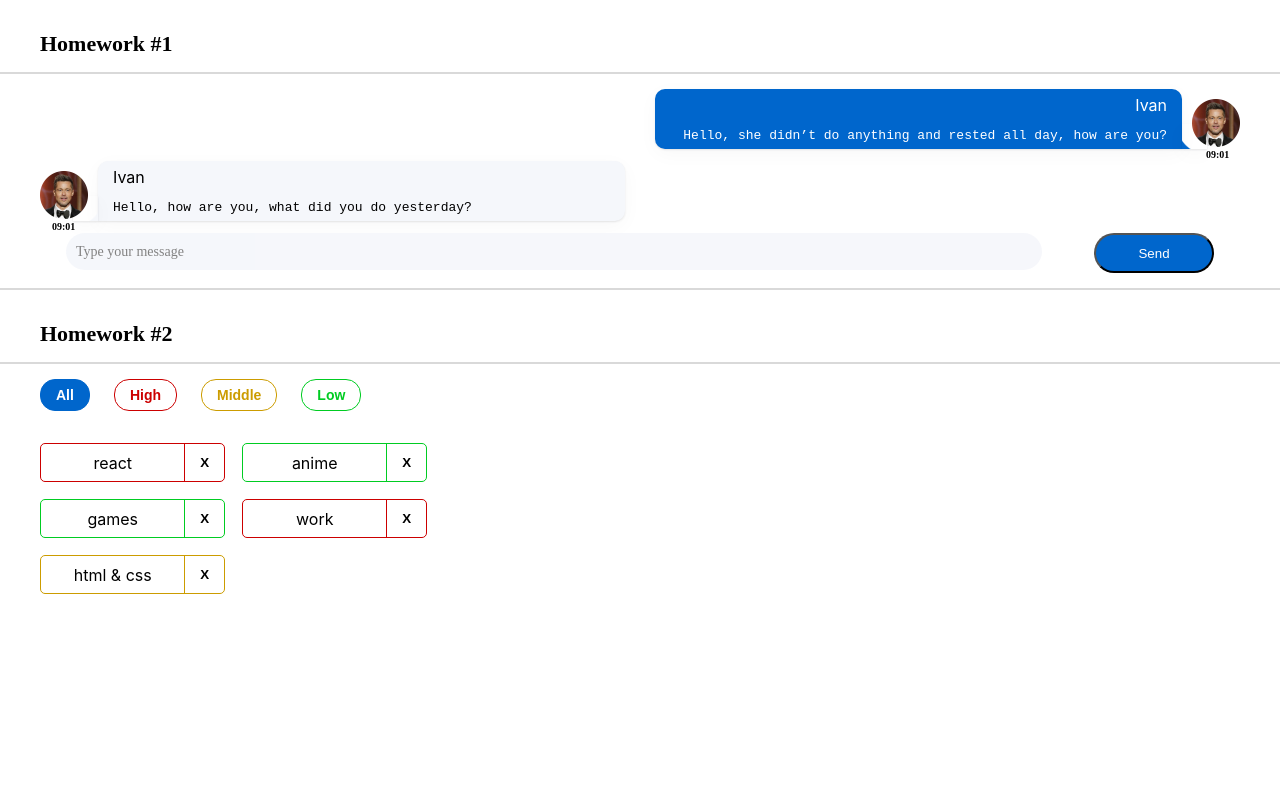
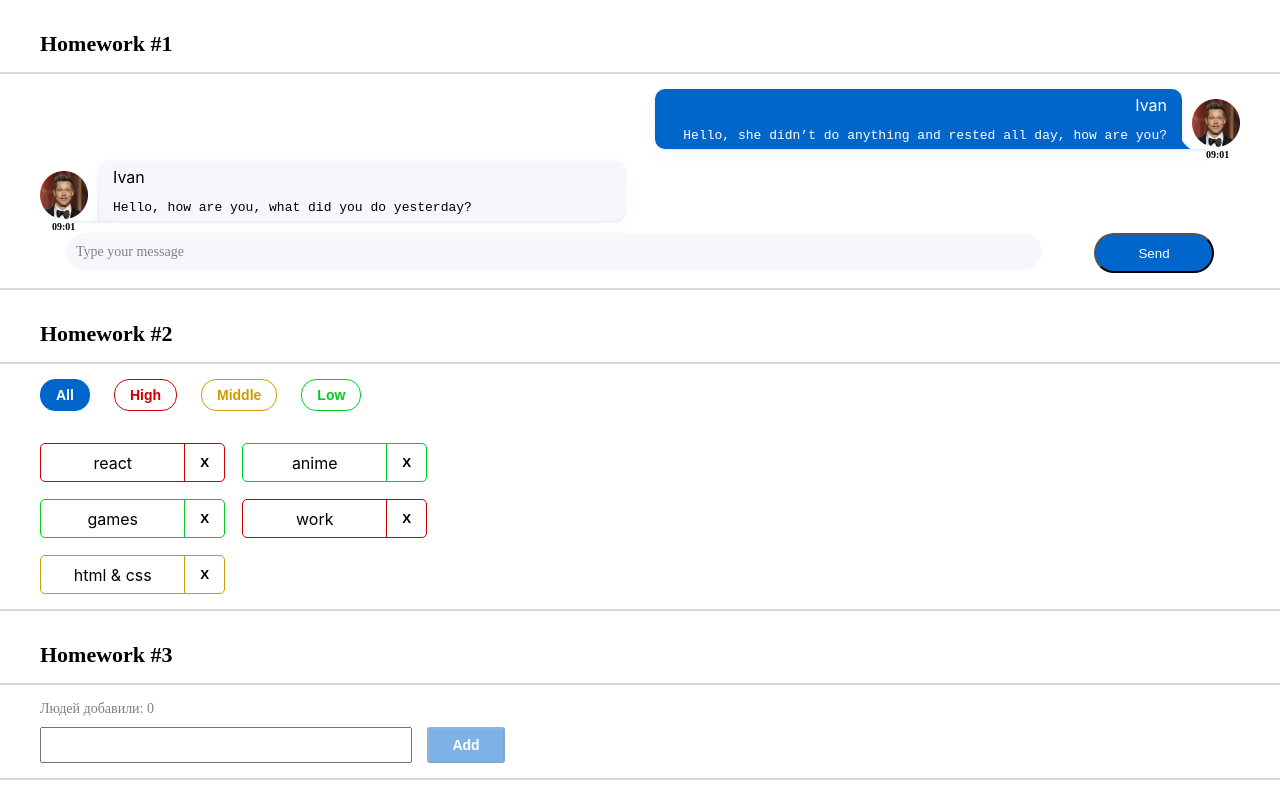
Before and after one commit to Seidali001/hws2-master, a React (Create React App) app: page / in a window 1280 px wide. Built offline with nearby package versions, Linux system fonts and the light colour scheme.

Commit message:
Described the types of hooks, props, arrays and functions. And added the logic of some functions. And displayed some incoming data.

```diff
--- a/package.json
+++ b/package.json
@@ -14,7 +14,7 @@
     "@types/node": "16.11.56",
     "@types/react": "18.0.17",
     "@types/react-dom": "18.0.6",
-    "@types/uuid": "8.3.4",
+    "@types/uuid": "^9.0.0",
     "axios": "0.27.2",
     "gh-pages": "4.0.0",
     "react": "18.2.0",
@@ -24,7 +24,7 @@
     "react-scripts": "5.0.1",
     "redux": "4.2.0",
     "typescript": "4.7.4",
-    "uuid": "9.0.0",
+    "uuid": "^9.0.0",
     "web-vitals": "2.1.4"
   },
   "scripts": {
--- a/src/s1-main/App.module.css
+++ b/src/s1-main/App.module.css
@@ -28,15 +28,10 @@
     border: 1px solid #D9D9D9;
     margin-top: 15px;
     margin-bottom: 15px;
-
 }
 
 .up-line {
-
-
     width: 1280px;
     height: 0px;
-
-
     border: 1px solid #000000;
 }
--- a/src/s1-main/App.tsx
+++ b/src/s1-main/App.tsx
@@ -2,6 +2,7 @@
 import s from './App.module.css'
 import HW1 from '../s2-homeworks/hw01/HW1'
 import HW2 from "../s2-homeworks/hw02/HW2";
+import HW3 from "../s2-homeworks/hw03/HW3";
 
 function App() {
     return (
@@ -9,7 +10,7 @@
             <HW1/>
             {/*раскомментировать по ходу выполнения*/}
             <HW2/>
-            {/*<HW3/>*/}
+            <HW3/>
             {/*<HW4/>*/}
 
             {/*при выполнении дз 5 и более - закомментировать здесь дз 1-4, так как они есть внутри дз 5*/}
--- a/src/s2-homeworks/hw03/Greeting.module.css
+++ b/src/s2-homeworks/hw03/Greeting.module.css
@@ -1,22 +1,60 @@
 .greetingForm {
+
 }
 
 .inputAndButtonContainer {
+    display: flex;
+    flex-direction: row;
+    justify-content: flex-start;
 }
 
 .error {
+
 }
 
 .input {
+    width: 372px;
+    height: 36px;
+    left: 70px;
+    top: 1024px;
+    margin-right: 15px;
 }
 
 .input:focus {
 }
 
 .errorInput {
+    margin-right: 12px;
+    margin-bottom: 10px;
+    box-sizing: border-box;
+    width: 372px;
+    height: 36px;
+    border: 1px solid #b40000;
+    border-radius: 5px;
 }
 
 .button {
+    font-style: normal;
+    font-weight: 600;
+    font-size: 14px;
+    line-height: 20px;
+    color: #FFFFFF;
+    flex: none;
+    order: 0;
+    flex-grow: 0;
+    display: flex;
+    flex-direction: row;
+    justify-content: center;
+    align-items: center;
+    padding: 5px 24px;
+    gap: 10px;
+    width: 78px;
+    height: 36px;
+    left: 454px;
+    top: 1024px;
+    background: #0066CC;
+    opacity: 0.5;
+    border-radius: 3px;
 }
 
 .button:focus {
@@ -29,7 +67,20 @@
 }
 
 .text {
+    margin-bottom: 10px;
+    width: 143px;
+    height: 17px;
+    left: 70px;
+    top: 998px;
+    font-family: 'Montserrat';
+    font-style: normal;
+    font-weight: 400;
+    font-size: 14px;
+    line-height: 17px;
+    color: rgba(0, 0, 0, 0.5);
+
 }
 
 .greeting {
+    margin-bottom: 10px;
 }
--- a/src/s2-homeworks/hw03/Greeting.tsx
+++ b/src/s2-homeworks/hw03/Greeting.tsx
@@ -2,14 +2,14 @@
 import s from './Greeting.module.css'
 
 type GreetingPropsType = {
-    name: any // need to fix any
-    setNameCallback: any // need to fix any
-    addUser: any // need to fix any
-    onBlur: any // need to fix any
-    onEnter: any // need to fix any
-    error: any // need to fix any
-    totalUsers: any // need to fix any
-    lastUserName?: any // need to fix any
+    name: string // need to fix any
+    setNameCallback: (value: string) => void // need to fix any
+    addUser: () => void // need to fix any
+    onBlur: () => void // need to fix any
+    onEnter: (e: KeyboardEvent<HTMLInputElement>) => void // need to fix any
+    error: string // need to fix any
+    totalUsers: number // need to fix any
+    lastUserName?: string // need to fix any
 }
 
 // презентационная компонента (для верстальщика)
@@ -25,7 +25,7 @@
         lastUserName,
     } // деструктуризация пропсов
 ) => {
-    const inputClass = s.errorInput // need to fix with (?:)
+    const inputClass = error? s.errorInput: s.input // need to fix with (?:)
 
     return (
         <div id={'hw3-form'} className={s.greetingForm}>
@@ -41,10 +41,10 @@
                     <input
                         id={'hw3-input'}
                         value={name}
-                        onChange={setNameCallback}
+                        onChange={(e) => setNameCallback(e.currentTarget.value)}
                         className={inputClass}
-                        onKeyDown={onEnter}
-                        onBlur={onBlur}
+                        onKeyDown={(e)=> onEnter(e)}
+                        onBlur={() => onBlur()}
                     />
                     <div id={'hw3-error'} className={s.error}>
                         {error}
@@ -57,10 +57,9 @@
                     className={s.button}
                     disabled={!name.trim()}
                 >
-                    add
+                    Add
                 </button>
             </div>
-
             {lastUserName && (
                 <div className={s.greeting}>
                     Привет <span id={'hw3-last-user'}>{lastUserName}</span>!
--- a/src/s2-homeworks/hw03/GreetingContainer.tsx
+++ b/src/s2-homeworks/hw03/GreetingContainer.tsx
@@ -1,20 +1,34 @@
-import React, { ChangeEvent, KeyboardEvent, useState } from 'react'
+import React, { KeyboardEvent, useState} from 'react'
 import Greeting from './Greeting'
-import { UserType } from './HW3'
+import {UserType} from './HW3'
+import {Simulate} from "react-dom/test-utils";
+import error = Simulate.error;
 
 type GreetingContainerPropsType = {
-    users: any // need to fix any
-    addUserCallback: any // need to fix any
+    users: UserType[] // need to fix any
+    addUserCallback: (name: string) => void // need to fix any
 }
 
-export const pureAddUser = (name: any, setError: any, setName: any, addUserCallback: any) => {
-    // если имя пустое - показать ошибку, иначе - добавить юзера и очистить инпут
+export const pureAddUser = (name: string, setError: (error: string) => void, setName: (name: string) => void, addUserCallback: (name: string) => void) => {
+    if (name.length === 0) {  // если имя пустое - показать ошибку, иначе - добавить юзера и очистить инпут
+        setError('Ошибка! Введите имя!')
+    }else{
+        console.log(name)
+        addUserCallback(name)
+        setName('')
+    }
 }
 
-export const pureOnBlur = (name: any, setError: any) => { // если имя пустое - показать ошибку
+export const pureOnBlur = (name: string, setError: (error: string) => void) => { // если имя пустое - показать ошибку
+    if (name === '') {
+        setError('Ошибка! Введите имя!')
+    }
 }
 
-export const pureOnEnter = (e: any, addUser: any) => { // если нажата кнопка Enter - добавить
+export const pureOnEnter = (e: KeyboardEvent<HTMLInputElement>, addUser: () => void) => { // если нажата кнопка Enter - добавить
+    if (e.key === "Enter") {
+    addUser()
+    }
 }
 
 // более простой и понятный для новичков
@@ -22,17 +36,18 @@
 
 // более современный и удобный для про :)
 const GreetingContainer: React.FC<GreetingContainerPropsType> = ({
-    users,
-    addUserCallback,
-}) => {
+                                                                     users,
+                                                                     addUserCallback,
+                                                                 }) => {
     // деструктуризация пропсов
-    const [name, setName] = useState<any>('') // need to fix any
-    const [error, setError] = useState<any>('') // need to fix any
+    const [name, setName] = useState<string>('') // need to fix any
+    const [error, setError] = useState<string>('') // need to fix any
 
-    const setNameCallback = (e: any) => { // need to fix any
-        setName('some name') // need to fix
-
+    const setNameCallback = (value: string) => { // need to fix any
+        setName(value) // need to fix
+        //console.log(value)
         error && setError('')
+        //console.log(value)
     }
     const addUser = () => {
         pureAddUser(name, setError, setName, addUserCallback)
@@ -42,12 +57,13 @@
         pureOnBlur(name, setError)
     }
 
-    const onEnter = (e: any) => {
+    const onEnter = (e: KeyboardEvent<HTMLInputElement>) => {
         pureOnEnter(e, addUser)
     }
 
-    const totalUsers = 0 // need to fix
-    const lastUserName = 'some name' // need to fix
+    const totalUsers = users.length // need to fix
+    const lastUserName = users.length !== 0 ? users[users.length - 1].name : ''
+    // need to fix
 
     return (
         <Greeting
--- a/src/s2-homeworks/hw03/HW3.tsx
+++ b/src/s2-homeworks/hw03/HW3.tsx
@@ -1,7 +1,8 @@
-import React, { useState } from 'react'
-import { v1 } from 'uuid'
+import React, {useId, useState} from 'react'
+import {v1} from 'uuid'
 import s2 from '../../s1-main/App.module.css'
 import GreetingContainer from './GreetingContainer'
+import user from "../hw08/User";
 
 /*
 * 1 - описать тип UserType
@@ -19,26 +20,27 @@
 
 // types
 export type UserType = {
-    _id: any // need to fix any
-    name: any // need to fix any
+    _id: string  // need to fix any
+    name: string // need to fix any
 }
 
-export const pureAddUserCallback = (name: any, setUsers: any, users: any) => { // need to fix any
-    const user = { // need to fix
-    }
+
+export const pureAddUserCallback = (name: string, setUsers: (users:UserType[]) => void, users: UserType[]) => { // need to fix any
+    const user = {_id: v1(), name: name} // need to fix
     setUsers([...users, user])
 }
 
 const HW3 = () => {
-    const [users, setUsers] = useState<any>([]) // need to fix any
-
-    const addUserCallback = (name: any) => { // need to fix any
+    const [users, setUsers] = useState<UserType[]>([])
+        const addUserCallback = (name: string) => { // need to fix any
         pureAddUserCallback(name, setUsers, users)
     }
 
     return (
         <div id={'hw3'}>
+            <hr className={s2.line}/>
             <div className={s2.hwTitle}>Homework #3</div>
+            <hr className={s2.line}/>
             {/*для автоматической проверки дз (не менять)*/}
 
             <div className={s2.hw}>
@@ -47,6 +49,7 @@
                     addUserCallback={addUserCallback}
                 />
             </div>
+            <hr className={s2.line}/>
         </div>
     )
 }
```
Also changed, not shown: 2 other files (tests, documents, lock files or other folders).
